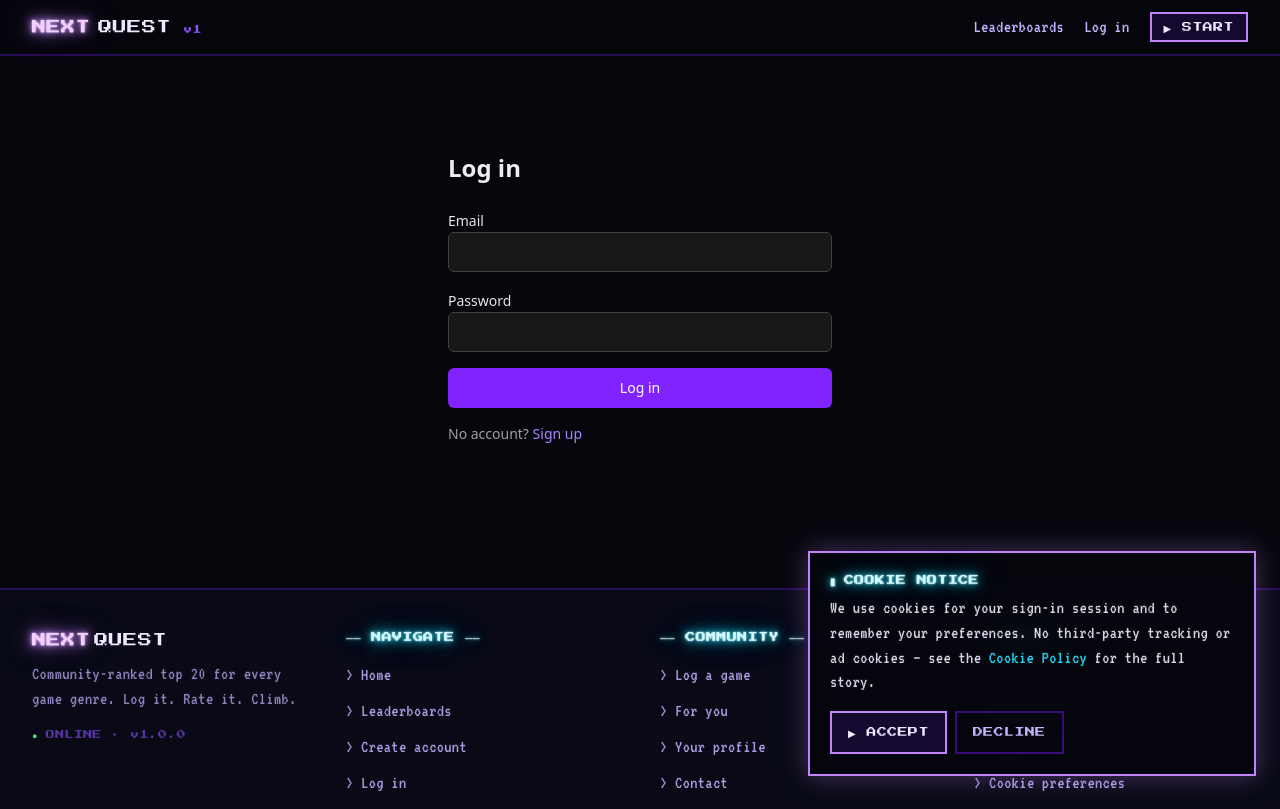
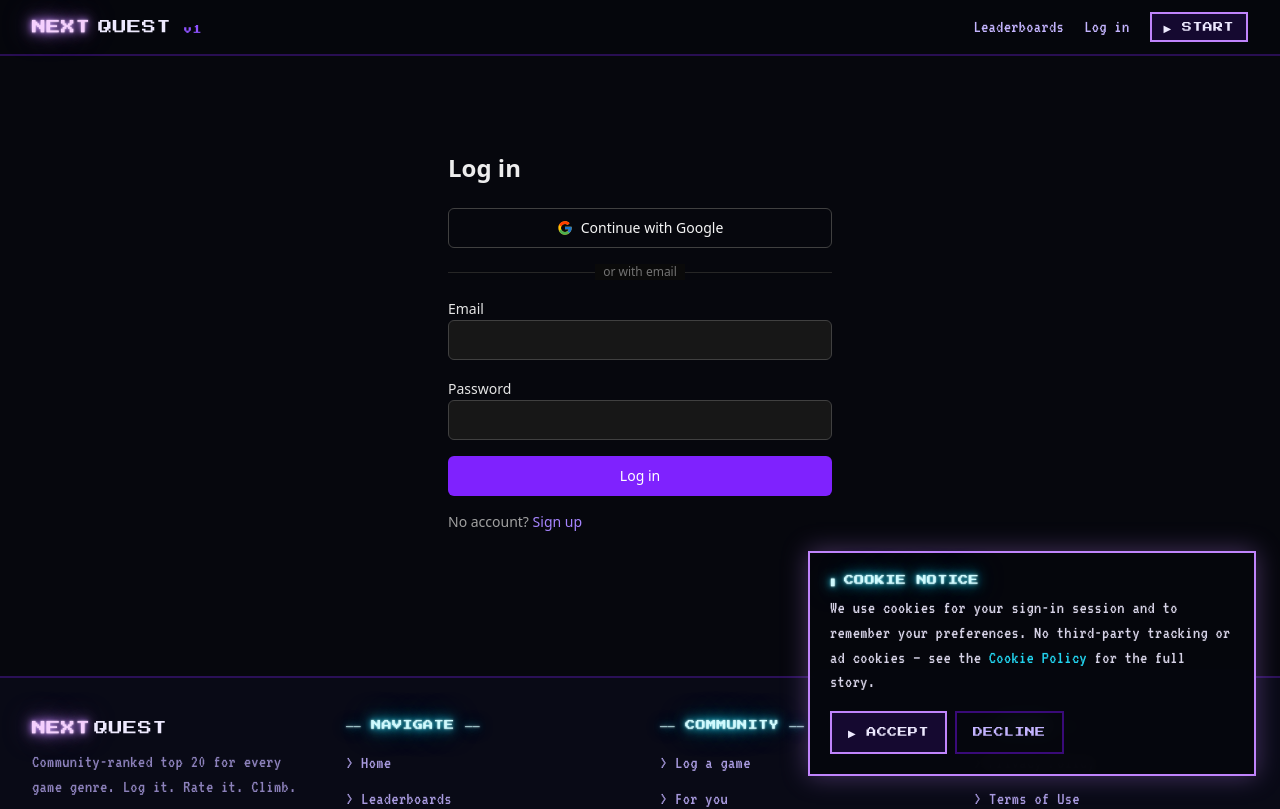
Before and after one commit to Sparkzflyin/NextQuest, a Next.js app: page /login in a window 1280 px wide. Shown: the top 809 px of the page. Built offline with nearby package versions, Linux system fonts and the light colour scheme; no server answers.

Commit message:
feat: implement Google Sign-In button for login and signup forms

```diff
--- /dev/null
+++ b/src/app/auth/callback/route.ts
@@ -0,0 +1,27 @@
+import { NextResponse, type NextRequest } from "next/server";
+import { createClient } from "@/lib/supabase/server";
+
+// Supabase OAuth (PKCE) lands here after Google bounces the user back. We
+// exchange the short-lived `code` for a real session cookie, then push them
+// on to `next` (or home). The `next` param is whitelisted to relative paths
+// so this can't be turned into an open redirect.
+export async function GET(request: NextRequest) {
+  const { searchParams, origin } = request.nextUrl;
+  const code = searchParams.get("code");
+  const nextParam = searchParams.get("next") ?? "/";
+  const next = nextParam.startsWith("/") && !nextParam.startsWith("//") ? nextParam : "/";
+
+  if (!code) {
+    return NextResponse.redirect(`${origin}/login?error=missing_code`);
+  }
+
+  const supabase = await createClient();
+  const { error } = await supabase.auth.exchangeCodeForSession(code);
+  if (error) {
+    return NextResponse.redirect(
+      `${origin}/login?error=${encodeURIComponent(error.message)}`,
+    );
+  }
+
+  return NextResponse.redirect(`${origin}${next}`);
+}
--- a/src/app/login/login-form.tsx
+++ b/src/app/login/login-form.tsx
@@ -7,6 +7,7 @@
 import { Button } from "@/components/ui/button";
 import { Input } from "@/components/ui/input";
 import { Label } from "@/components/ui/label";
+import { GoogleSignInButton } from "@/components/google-sign-in-button";
 
 export function LoginForm({ nextPromise }: { nextPromise: Promise<{ next?: string }> }) {
   const { next } = use(nextPromise);
@@ -29,7 +30,17 @@
   }
 
   return (
-    <form onSubmit={onSubmit} className="space-y-4">
+    <div className="space-y-4">
+      <GoogleSignInButton next={next} />
+      <div className="relative">
+        <div className="absolute inset-0 flex items-center">
+          <span className="w-full border-t border-neutral-800" />
+        </div>
+        <div className="relative flex justify-center text-xs">
+          <span className="bg-neutral-950 px-2 text-neutral-500">or with email</span>
+        </div>
+      </div>
+      <form onSubmit={onSubmit} className="space-y-4">
       <div className="space-y-2">
         <Label htmlFor="email">Email</Label>
         <Input
@@ -62,6 +73,7 @@
           Sign up
         </Link>
       </p>
-    </form>
+      </form>
+    </div>
   );
 }
--- a/src/app/signup/signup-form.tsx
+++ b/src/app/signup/signup-form.tsx
@@ -7,6 +7,7 @@
 import { Button } from "@/components/ui/button";
 import { Input } from "@/components/ui/input";
 import { Label } from "@/components/ui/label";
+import { GoogleSignInButton } from "@/components/google-sign-in-button";
 
 export function SignupForm() {
   const router = useRouter();
@@ -33,7 +34,17 @@
   }
 
   return (
-    <form onSubmit={onSubmit} className="space-y-4">
+    <div className="space-y-4">
+      <GoogleSignInButton next="/profile" />
+      <div className="relative">
+        <div className="absolute inset-0 flex items-center">
+          <span className="w-full border-t border-neutral-800" />
+        </div>
+        <div className="relative flex justify-center text-xs">
+          <span className="bg-neutral-950 px-2 text-neutral-500">or with email</span>
+        </div>
+      </div>
+      <form onSubmit={onSubmit} className="space-y-4">
       <div className="space-y-2">
         <Label htmlFor="username">Username</Label>
         <Input
@@ -78,6 +89,7 @@
           Log in
         </Link>
       </p>
-    </form>
+      </form>
+    </div>
   );
 }
--- /dev/null
+++ b/src/components/google-sign-in-button.tsx
@@ -0,0 +1,76 @@
+"use client";
+
+import { useState } from "react";
+import { createClient } from "@/lib/supabase/client";
+import { Button } from "@/components/ui/button";
+
+// Google OAuth (PKCE) entry point. Same button works for signup and login
+// because Supabase auto-provisions a user on first sign-in. The handle_new_user
+// trigger fills in profiles.username from the part before @ in the email,
+// which Google always supplies.
+export function GoogleSignInButton({ next }: { next?: string }) {
+  const [pending, setPending] = useState(false);
+  const [error, setError] = useState<string | null>(null);
+
+  async function onClick() {
+    setPending(true);
+    setError(null);
+    const supabase = createClient();
+    // window.location.origin keeps this working in dev, preview, and prod
+    // without hardcoding a base URL. The next param is preserved through
+    // Google's bounce and read by the callback route.
+    const callback = new URL("/auth/callback", window.location.origin);
+    if (next) callback.searchParams.set("next", next);
+    const { error: oauthError } = await supabase.auth.signInWithOAuth({
+      provider: "google",
+      options: { redirectTo: callback.toString() },
+    });
+    // signInWithOAuth normally returns by navigating away; we only land here on
+    // a setup error (missing provider config, etc.). Reset so user can retry.
+    if (oauthError) {
+      setError(oauthError.message);
+      setPending(false);
+    }
+  }
+
+  return (
+    <div className="space-y-2">
+      <Button
+        type="button"
+        variant="outline"
+        onClick={onClick}
+        disabled={pending}
+        className="w-full"
+      >
+        <GoogleGlyph />
+        {pending ? "Redirecting…" : "Continue with Google"}
+      </Button>
+      {error && <p className="text-sm text-red-400">{error}</p>}
+    </div>
+  );
+}
+
+// Inline SVG so we don't add a dep just for one logo. Colors are Google's
+// brand palette; the "G" reads at any size from 16px up.
+function GoogleGlyph() {
+  return (
+    <svg width="16" height="16" viewBox="0 0 48 48" aria-hidden="true">
+      <path
+        fill="#FFC107"
+        d="M43.611 20.083H42V20H24v8h11.303c-1.649 4.657-6.08 8-11.303 8-6.627 0-12-5.373-12-12s5.373-12 12-12c3.059 0 5.842 1.154 7.961 3.039l5.657-5.657C34.046 6.053 29.268 4 24 4 12.955 4 4 12.955 4 24s8.955 20 20 20 20-8.955 20-20c0-1.341-.138-2.65-.389-3.917z"
+      />
+      <path
+        fill="#FF3D00"
+        d="M6.306 14.691l6.571 4.819C14.655 15.108 18.961 12 24 12c3.059 0 5.842 1.154 7.961 3.039l5.657-5.657C34.046 6.053 29.268 4 24 4 16.318 4 9.656 8.337 6.306 14.691z"
+      />
+      <path
+        fill="#4CAF50"
+        d="M24 44c5.166 0 9.86-1.977 13.409-5.192l-6.19-5.238C29.211 35.091 26.715 36 24 36c-5.202 0-9.619-3.317-11.283-7.946l-6.522 5.025C9.505 39.556 16.227 44 24 44z"
+      />
+      <path
+        fill="#1976D2"
+        d="M43.611 20.083H42V20H24v8h11.303c-.792 2.237-2.231 4.166-4.087 5.571.001-.001.002-.001.003-.002l6.19 5.238C36.971 39.205 44 34 44 24c0-1.341-.138-2.65-.389-3.917z"
+      />
+    </svg>
+  );
+}
```
